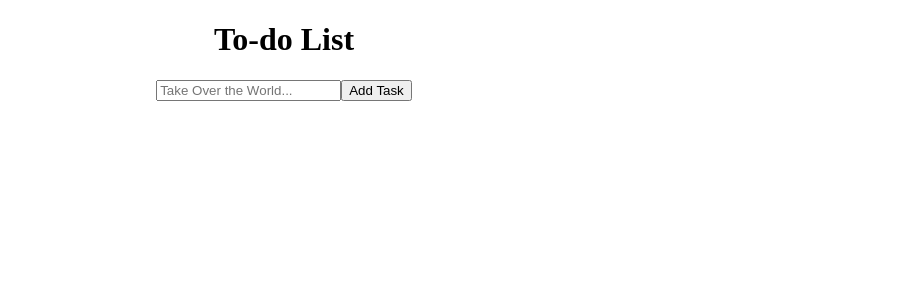
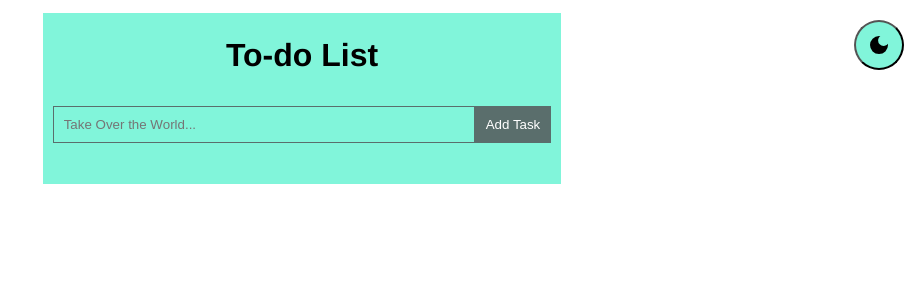
Before and after one commit to christinakanyongolo/reacttodo, a React (Create React App) app: page / in a window 1280 px wide. Shown: the top 300 px of the page, without its empty margins (356-1280 px from the left). Built offline with nearby package versions, Linux system fonts and the light colour scheme.

Commit message:
failed attempt at dark mode

```diff
--- a/src/App.css
+++ b/src/App.css
@@ -1,43 +1,140 @@
-.App {
-  text-align: center;
+
+:root{
+  --base-color: white;
+  --base-variant: #81f5da;
+  --text-color: black;
+  --input-color: rgb(90, 110, 108) ;
+
 }
 
-.App-logo {
-  height: 40vmin;
-  pointer-events: none;
+#darkmode{
+  --base-color: #037258;
+  --base-variant: black;
+  --text-color: white;
+  --input-color: rgb(23, 188, 157) ;
+
+
 }
 
-@media (prefers-reduced-motion: no-preference) {
-  .App-logo {
-    animation: App-logo-spin infinite 20s linear;
-  }
+#theme-switch{
+  height: 50px;
+  width: 50px;
+  padding: 0px;
+  border-radius: 50%;
+  background-color: var(--base-variant);
+  display: flex;
+  justify-content: center;
+  align-items: center;
+  position: fixed;
+  top: 20px;
+  right: 20px;
 }
 
-.App-header {
-  background-color: #282c34;
-  min-height: 100vh;
+#theme-switch svg{
+  fill: var(--text-color)
+}
+
+#theme-switch svg:last-child{
+  display:none;
+}
+
+.darkmode #theme-switch svg:first-child{
+  display:none;
+}
+
+.darkmode #theme-switch svg:last-child{
+  display: block;
+}
+
+
+
+
+body {
+  background: var(--base-color);
   display: flex;
-  flex-direction: column;
+  justify-content: center;
   align-items: center;
+  font-family: 'Franklin Gothic Medium', 'Arial Narrow', Arial, sans-serif;
+  width: 100%;
+}
+
+.App{
+  text-align: center;
+  width: 100%;
+}
+
+h1{
+
+
+}
+.TodoWrapper{
+  background: var(--base-variant);
+  width: 100%;
+  margin: 5px 10px;
+  text-align: center;
+  padding-top: 3px;
+  padding-bottom: 20px;
+
+}
+
+  .Todo {
+  display: block;
   justify-content: center;
-  font-size: calc(10px + 2vmin);
+  align-items: center;
+  background: var(--input-color);
+  color: var(--base-color);
+  width: 70%;
+  padding: 0px;
+  margin-left: auto;
+  margin-right: auto;
+
+
+}
+
+  .TodoForm {
+    width: 100%;
+    margin-bottom: 1px;
+  }
+
+  .TodoInput{
+  outline: none;
+  background: none;
+  border: 1px solid var(--input-color);
+  padding: 10px;
+  margin-top: 10px;
+  margin-bottom: 20px;
+  width: 400px;
+  color: var(--text-color));
+  }
+
+  .TodoButton{
+    background: var(--input-color);
+    color: var(--base-color);
+    padding: 11px;
+    cursor: pointer;
+    border: none;
+    border-radius: 0px;
+
+  }
+
+  .Todo{
+    display: flex;
+    justify-content: space-between;
+    align-items: center;
+    padding: 10px 10px;
+  }
+
+.incompleted{
+  cursor: pointer;
+  color: var(--base-color);
+
+}
+.completed {
+    text-decoration: line-through;
+    color: var(--text-color);
+}
+
+.edit-icon, .delete-icon{
+  cursor: pointer;
   color: white;
 }
-
-.App-link {
-  color: #61dafb;
-}
-
-@keyframes App-logo-spin {
-  from {
-    transform: rotate(0deg);
-  }
-  to {
-    transform: rotate(360deg);
-  }
-}
-
-.completed {
-    text-decoration: line-through;
-    color: gray;
-}
--- a/src/App.js
+++ b/src/App.js
@@ -1,12 +1,21 @@
 import './App.css';
 import React from 'react';
 import { TodoWrapper } from './components/TodoWrapper';
+import { TodoForm } from './components/TodoForm';
+import { EditTodoForm } from './components/EditTodoForm';
 
 
 function App() {
   return (
-    <div className="App">
-      <TodoWrapper/>
+   <div>
+      <div className="App" >
+        <button id = "theme-switch">
+            <svg xmlns="http://www.w3.org/2000/svg" height="24px" viewBox="0 -960 960 960" width="24px" fill="#1f1f1f"><path d="M480-120q-150 0-255-105T120-480q0-150 105-255t255-105q14 0 27.5 1t26.5 3q-41 29-65.5 75.5T444-660q0 90 63 153t153 63q55 0 101-24.5t75-65.5q2 13 3 26.5t1 27.5q0 150-105 255T480-120Z"/></svg>
+            <svg xmlns="http://www.w3.org/2000/svg" height="24px" viewBox="0 -960 960 960" width="24px" fill="#1f1f1f"><path d="M480-280q-83 0-141.5-58.5T280-480q0-83 58.5-141.5T480-680q83 0 141.5 58.5T680-480q0 83-58.5 141.5T480-280ZM200-440H40v-80h160v80Zm720 0H760v-80h160v80ZM440-760v-160h80v160h-80Zm0 720v-160h80v160h-80ZM256-650l-101-97 57-59 96 100-52 56Zm492 496-97-101 53-55 101 97-57 59Zm-98-550 97-101 59 57-100 96-56-52ZM154-212l101-97 55 53-97 101-59-57Z"/></svg>
+        </button>
+        <TodoWrapper/>
+      </div>
+      <script type = "text/javascript" src= "./darkmode.js"> </script>
     </div>
   );
 }
--- /dev/null
+++ b/src/components/light/dark/dark_mode_24dp_1F1F1F_FILL1_wght400_GRAD0_opsz24.html
@@ -0,0 +1 @@
+<svg xmlns="http://www.w3.org/2000/svg" height="24px" viewBox="0 -960 960 960" width="24px" fill="#1f1f1f"><path d="M480-120q-150 0-255-105T120-480q0-150 105-255t255-105q14 0 27.5 1t26.5 3q-41 29-65.5 75.5T444-660q0 90 63 153t153 63q55 0 101-24.5t75-65.5q2 13 3 26.5t1 27.5q0 150-105 255T480-120Z"/></svg>
--- /dev/null
+++ b/src/components/light/dark/light_mode_24dp_1F1F1F_FILL1_wght400_GRAD0_opsz24.html
@@ -0,0 +1 @@
+<svg xmlns="http://www.w3.org/2000/svg" height="24px" viewBox="0 -960 960 960" width="24px" fill="#1f1f1f"><path d="M480-280q-83 0-141.5-58.5T280-480q0-83 58.5-141.5T480-680q83 0 141.5 58.5T680-480q0 83-58.5 141.5T480-280ZM200-440H40v-80h160v80Zm720 0H760v-80h160v80ZM440-760v-160h80v160h-80Zm0 720v-160h80v160h-80ZM256-650l-101-97 57-59 96 100-52 56Zm492 496-97-101 53-55 101 97-57 59Zm-98-550 97-101 59 57-100 96-56-52ZM154-212l101-97 55 53-97 101-59-57Z"/></svg>
```
Also changed, not shown: public/index.html (+0 -9 lines), src/components/light/dark/darkmode.js (added, +18 -0 lines), src/components/Todo.js (indentation only), src/components/TodoForm.js (indentation only).
